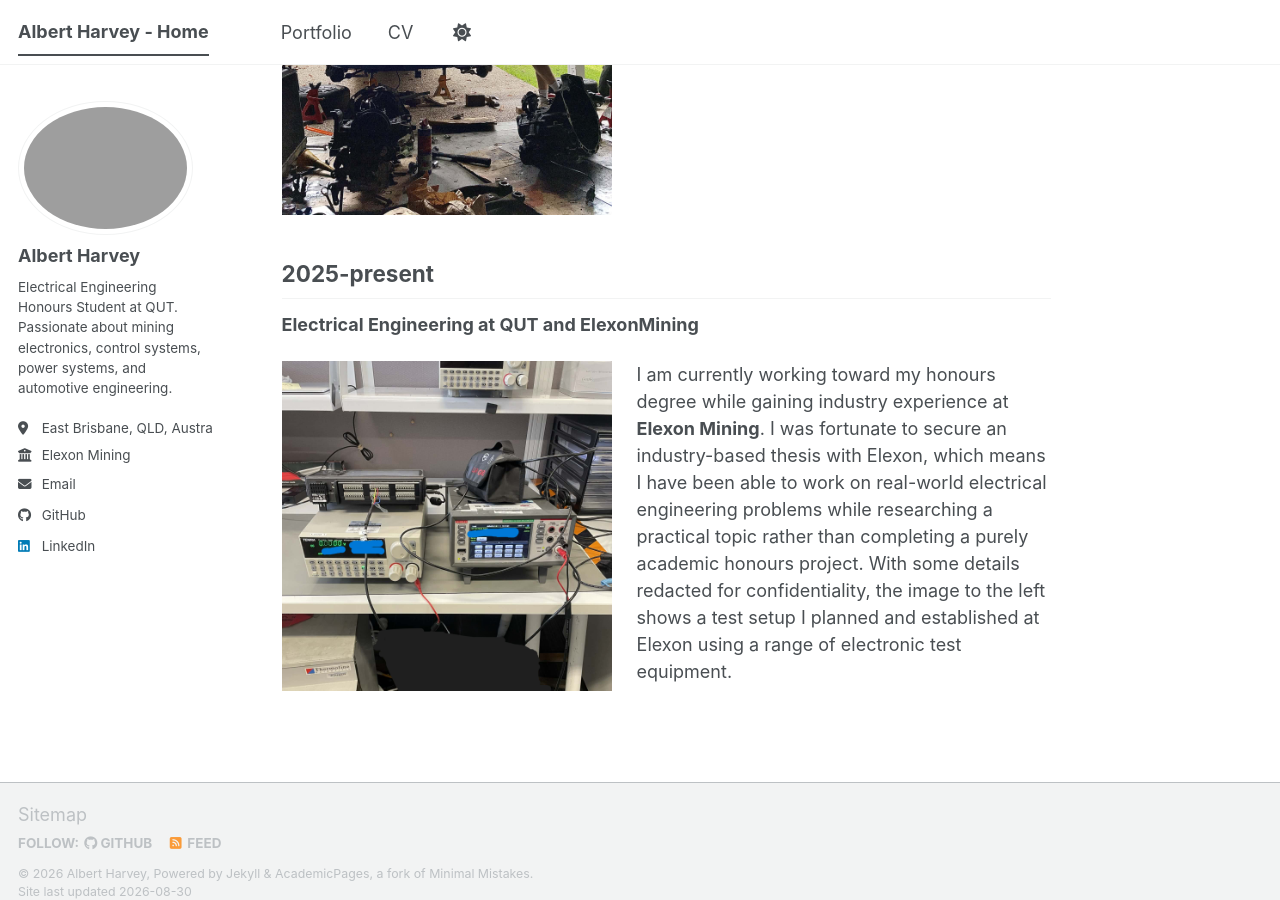
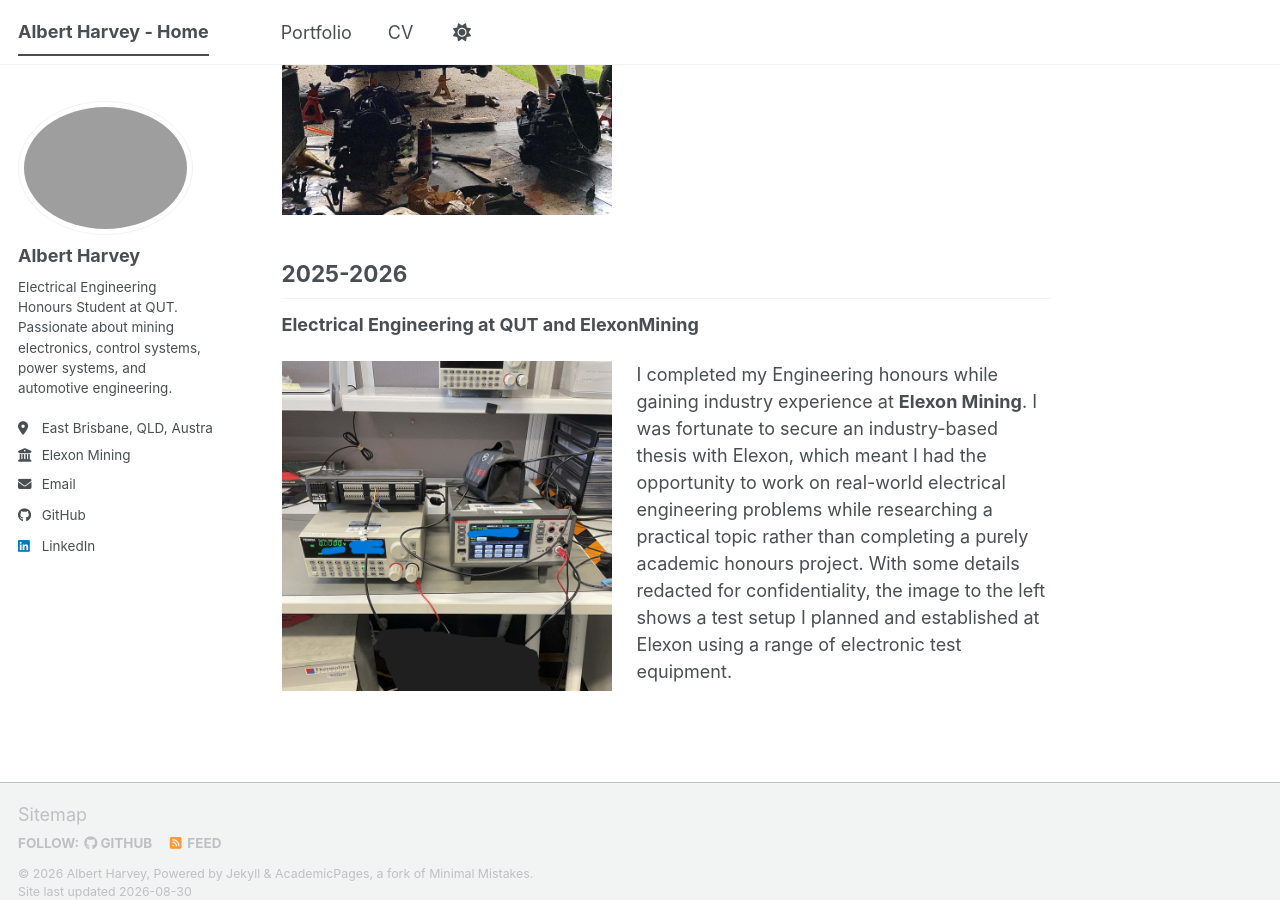
Before and after one commit to Albird-o/Albird-o.github.io, a Jekyll site: the page built from _pages/about.md, in a window 1280 px wide and 900 px high, scrolled down 2217 px. Built offline with Jekyll 4.4.1, drawn with Linux system fonts in a browser that asks for light colours; a script bundle is joined from its source files by our own code; library files that are not in the unit come from our copies.

Commit message:
Updated elexon section to be past tense

```diff
--- a/_pages/about.md
+++ b/_pages/about.md
@@ -91,7 +91,7 @@ In my University years I also became passionate about the automotive side of eng
 </div>
 
 
-## 2025-present
+## 2025-2026
 
 **Electrical Engineering at QUT and ElexonMining**
 
@@ -105,7 +105,7 @@ In my University years I also became passionate about the automotive side of eng
 
 
 
-I am currently working toward my honours degree while gaining industry experience at <strong>Elexon Mining</strong>. I was fortunate to secure an industry-based thesis with Elexon, which means I have been able to work on real-world electrical engineering problems while researching a practical topic rather than completing a purely academic honours project. With some details redacted for confidentiality, the image to the left shows a test setup I planned and established at Elexon using a range of electronic test equipment.
+I completed my Engineering honours while gaining industry experience at <strong>Elexon Mining</strong>. I was fortunate to secure an industry-based thesis with Elexon, which meant I had the opportunity to work on real-world electrical engineering problems while researching a practical topic rather than completing a purely academic honours project. With some details redacted for confidentiality, the image to the left shows a test setup I planned and established at Elexon using a range of electronic test equipment.
 
 </div>
 
```
